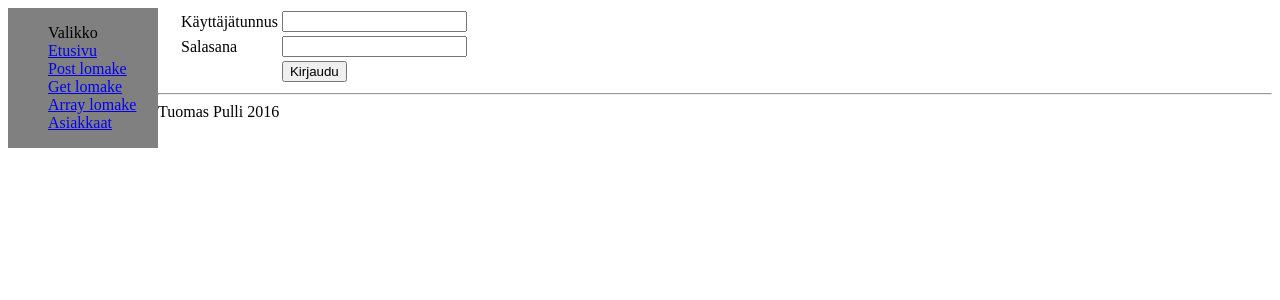
After one commit to t4putu01/esim2, a PHP site: page /login.php in a window 1280 px wide. The commit adds this page. Shown: the top 300 px of the page. Run offline with PHP 8.4, Linux system fonts and the light colour scheme.

Commit message:
Login luotu

```diff
--- /dev/null
+++ b/login.php
@@ -0,0 +1,35 @@
+<?php include "menu.php";?>
+<form method='POST' action="login.php">
+
+<TABLE Border=0>
+	<tr><td>Käyttäjätunnus</td> <td><input type='text' name="Käyttäjätunnus"></td></tr>
+	<tr><td>Salasana</td> <td><input type='password' name="Salasana"></td></tr>
+	<tr><td></td> <td><input type="submit" name="nappi" value="Kirjaudu"></td></tr>
+</TABLE>
+</form>
+
+<?php
+if(isset($_POST['nappi'])) {
+$oikeatunnus="hippo";
+$oikeasalasana="test";
+if ($_POST['Käyttäjätunnus']==$oikeatunnus){
+	if ($_POST['Salasana']==$oikeasalasana){
+		//oikea salasana ja tunnus
+		header('Location:oma.php');
+	}
+	else {
+	echo "Käyttäjätunnus tai Salasana ei täsmää";
+
+	}
+}
+else {
+	echo "Käyttäjätunnus tai Salasana ei täsmää";
+
+	}
+
+}
+?>
+
+
+
+<?php include "footer.php";?>
--- a/post.php
+++ b/post.php
@@ -1,3 +1,4 @@
+<?php include 'menu.php'; ?>
 <h1>Testataan post-metodia</h1>
 <form method="post" action="post.php">
 <label>Etunimi</label>
@@ -16,3 +17,4 @@ $sukunimi=$_POST['sn'];
 echo "Terve $etunimi $sukunimi";
 }
 ?>
+<?php include 'footer.php'; ?>
```
